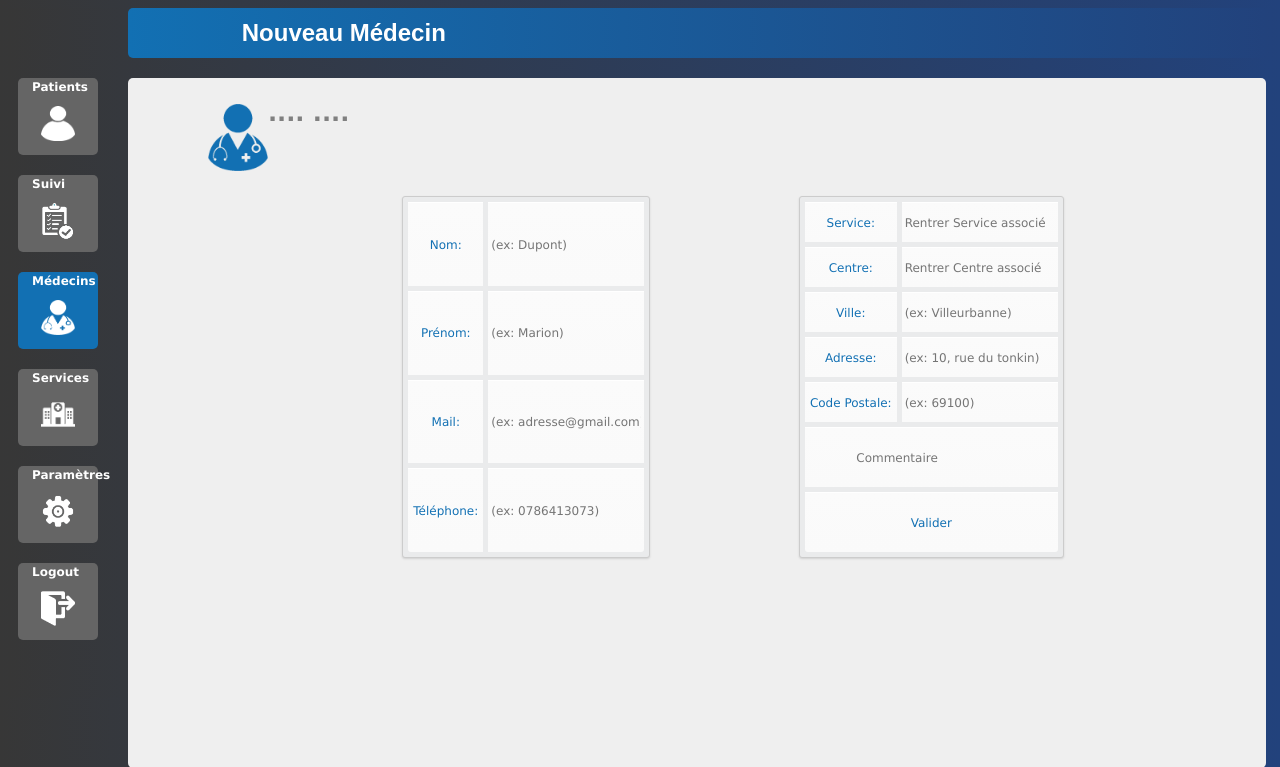
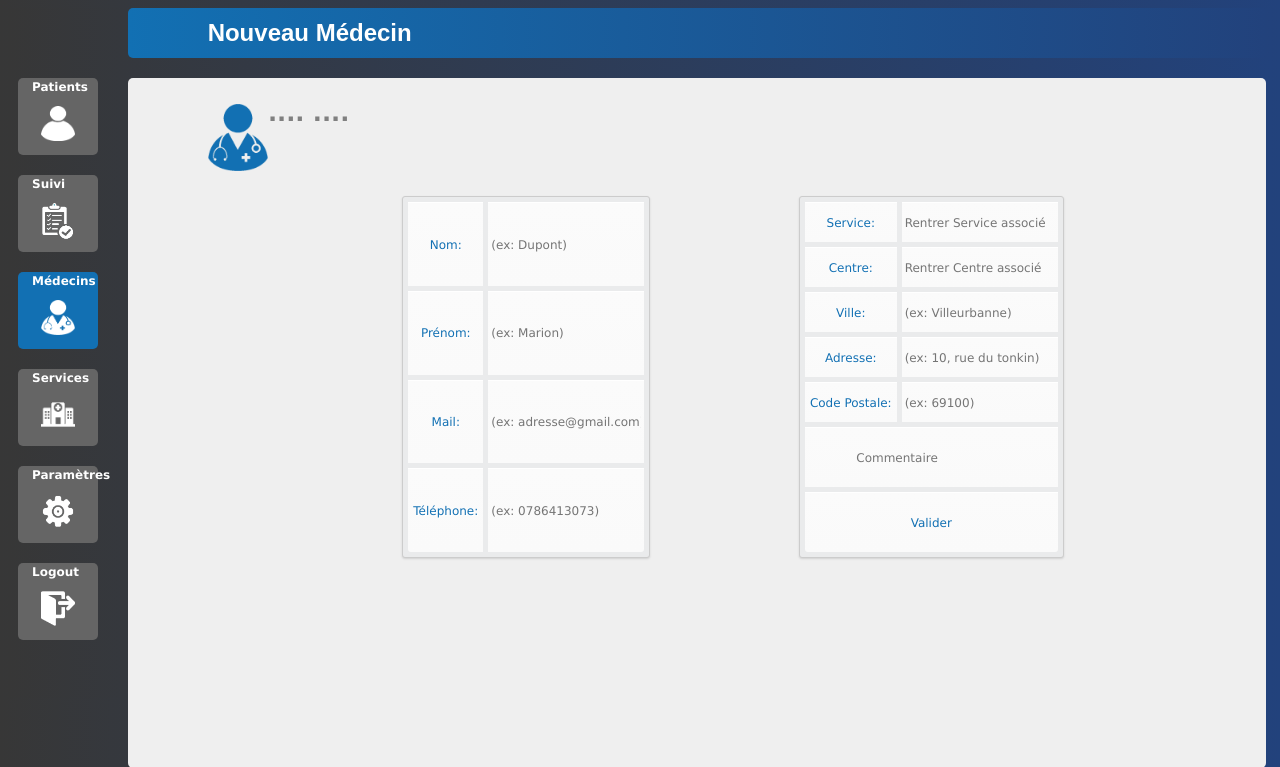
Before and after one commit to Pco-A2IT/IHM-Final, a PHP site: page /Dossier_Medecin.php in a window 1280 px wide. Shown: the top 767 px of the page. Run offline with PHP 8.4, Linux system fonts and the light colour scheme; some libraries are stand-ins or nearby versions.

Commit message:
disposition de titre

```diff
--- a/css/General.css
+++ b/css/General.css
@@ -340,7 +340,7 @@ input[type=button]:active{
     }
 
 .titreGauche{
-  left:10%;
+  left:7%;
   top:0px;
   position:absolute;
 
```
